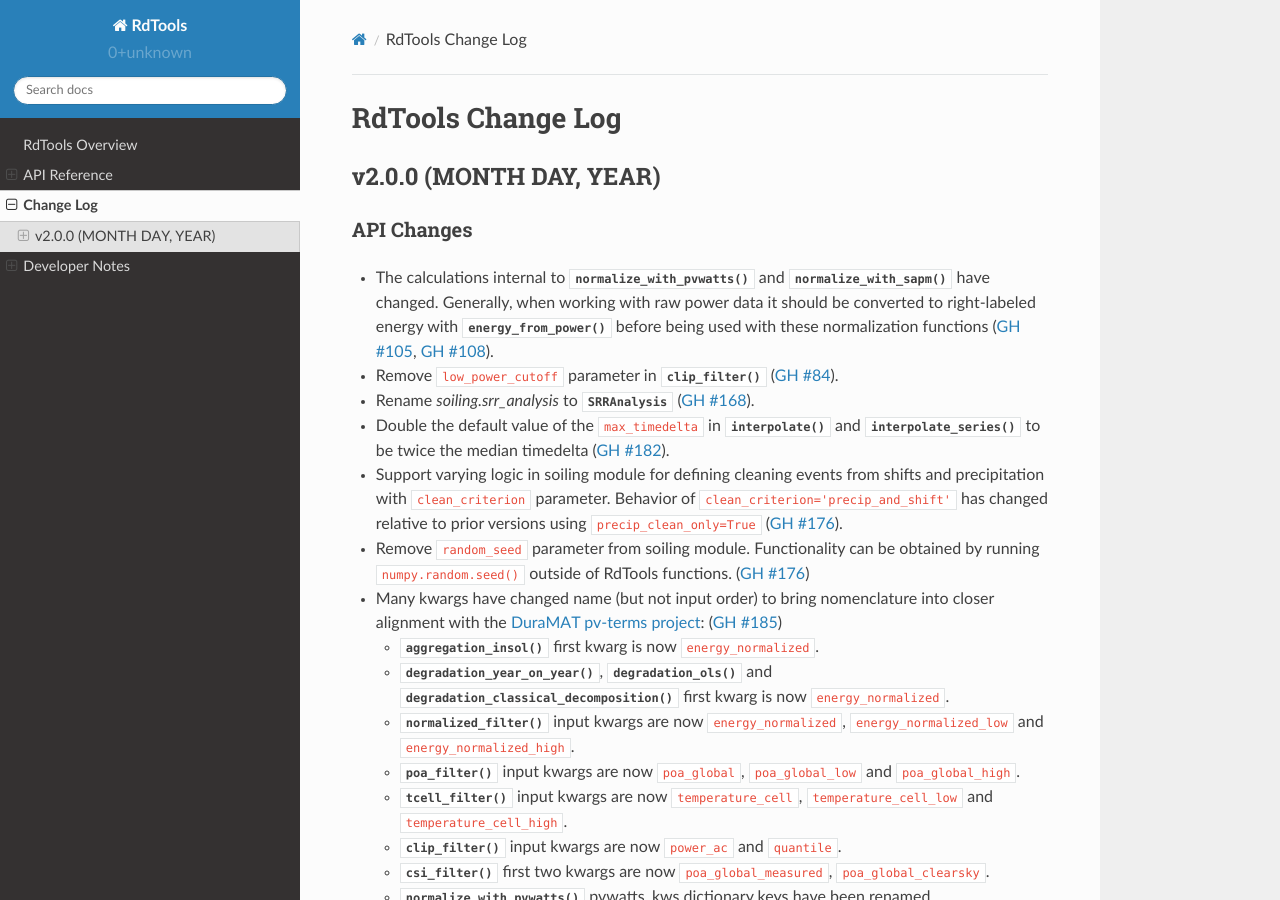
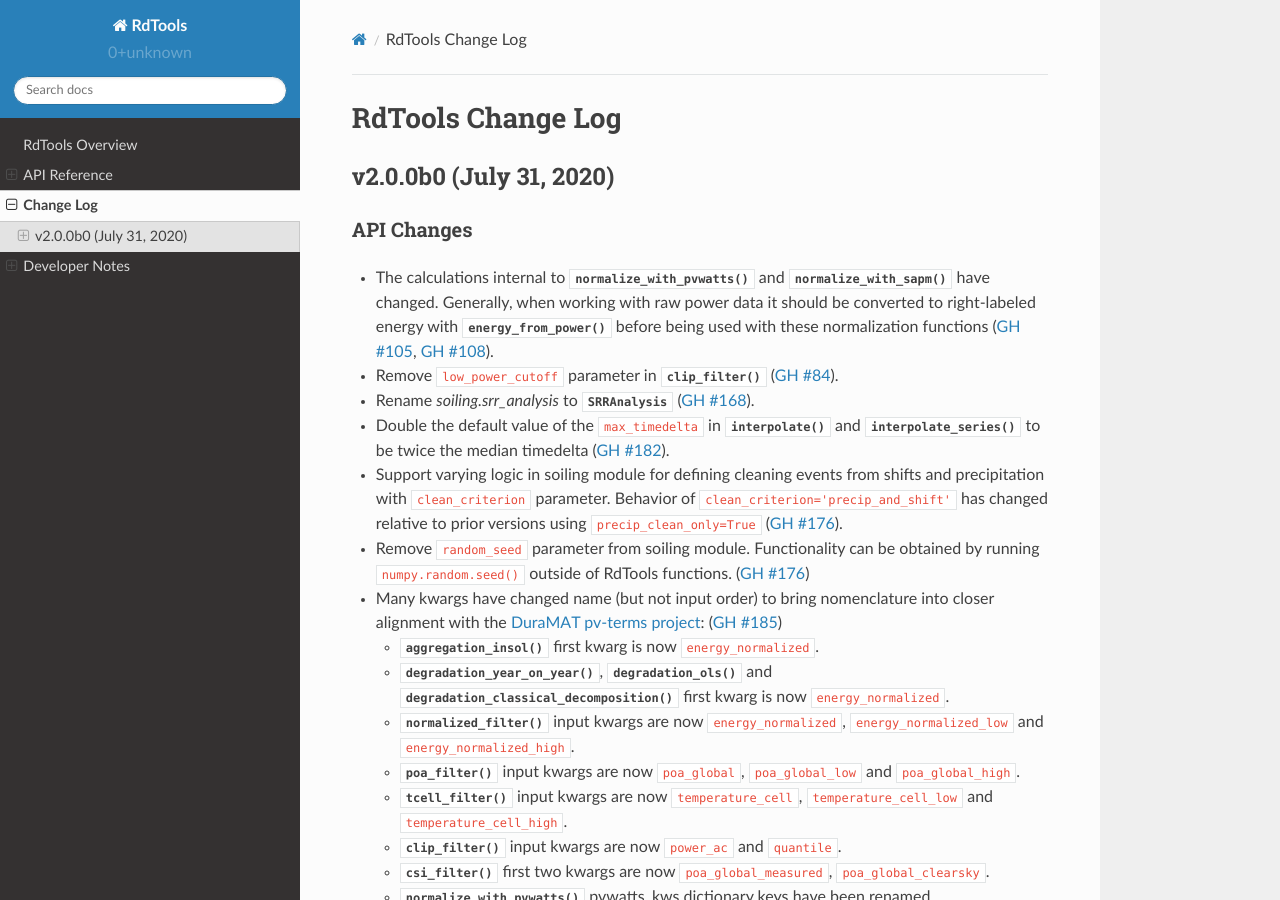
Before and after one commit to NREL/rdtools, a Sphinx documentation site: the page built from docs/sphinx/source/changelog.rst, in a window 1280 px wide and 900 px high. Built offline with Sphinx 7.4.7 and the Read the Docs theme 2.0.0, drawn with Linux system fonts in a browser that asks for light colours; pages that are not in the unit, such as notebooks, are missing from menus.

Commit message:
Update changelog with 2.0b0 release date

```diff
--- a/docs/sphinx/source/changelog.rst
+++ b/docs/sphinx/source/changelog.rst
@@ -1,4 +1,4 @@
 RdTools Change Log
 ==================
 
-.. include:: changelog/v2.0.0.rst
+.. include:: changelog/v2.0.0b0.rst
--- a/docs/sphinx/source/changelog/v2.0.0.rst
+++ b/docs/sphinx/source/changelog/v2.0.0b0.rst
@@ -1,5 +1,5 @@
 ************************
-v2.0.0 (MONTH DAY, YEAR)
+v2.0.0b0 (July 31, 2020)
 ************************
 
 API Changes
```
